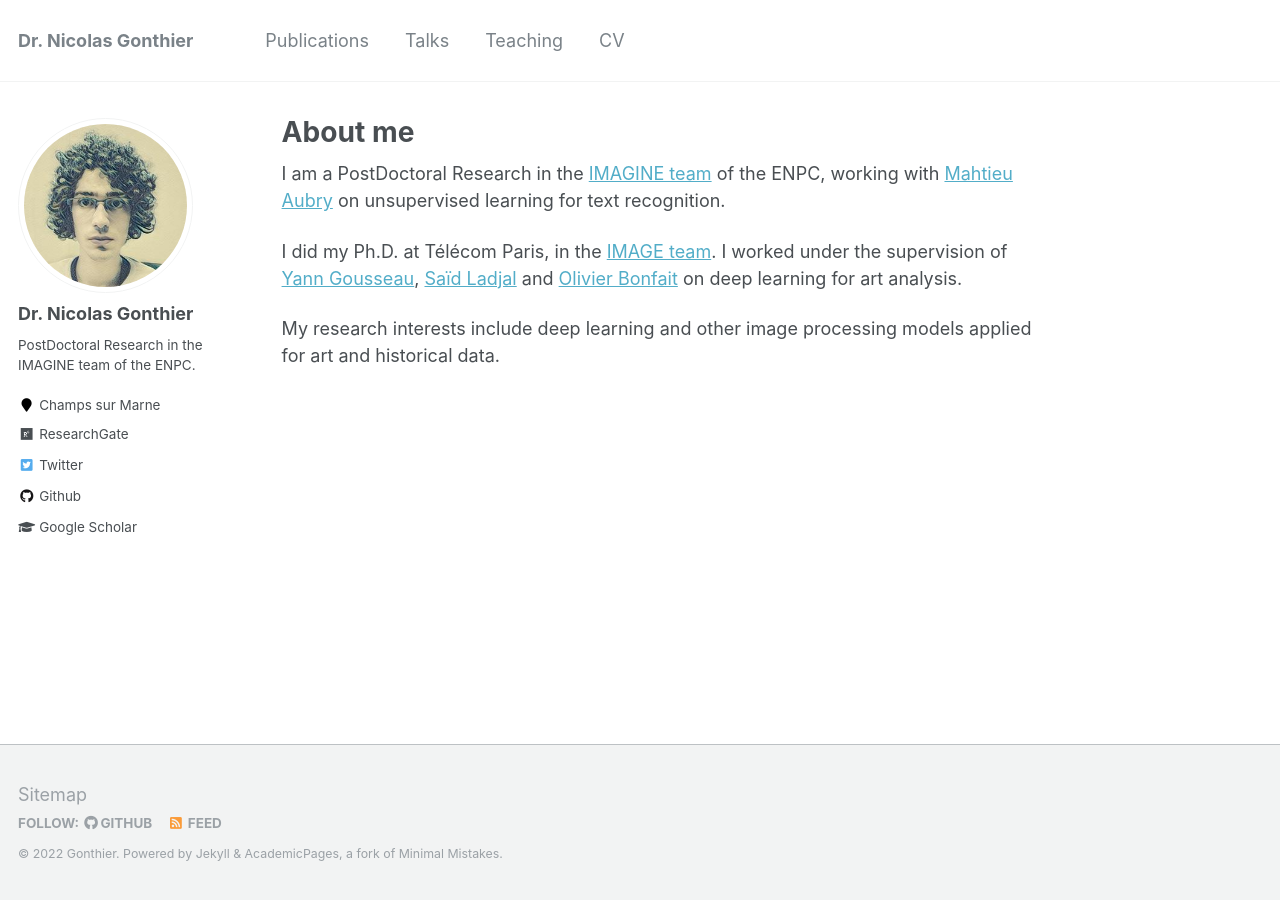
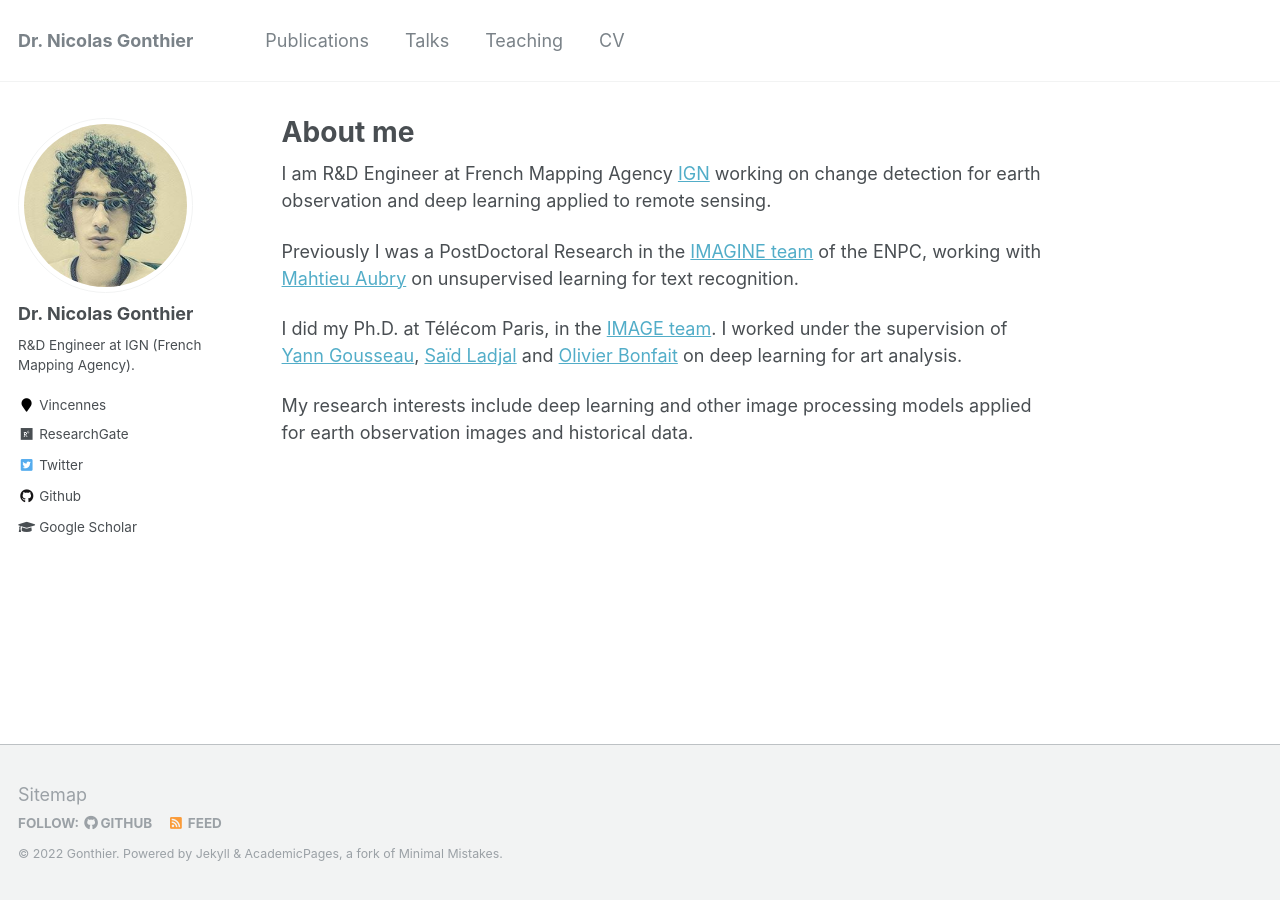
Before and after one commit to ngonthier/ngonthier.github.io, a Jekyll site: the page built from _pages/about.md, in a window 1280 px wide. Built offline with Jekyll 4.4.1, drawn with Linux system fonts in a browser that asks for light colours.

Commit message:
update front page

```diff
--- a/_config.yml
+++ b/_config.yml
@@ -10,7 +10,7 @@ locale                   : "en-US"
 title                    : "Dr. Nicolas Gonthier"
 title_separator          : "-"
 name                     : &name "Gonthier"
-description              : &description "I am a PostDoctoral Research in the IMAGINE team of the ENPC."
+description              : &description "I am a R&D Engineer at IGN (French Mapping Agency)."
 url                      : https://ngonthier.github.io # the base hostname & protocol for your site e.g. "https://mmistakes.github.io"
 baseurl                  : "" # the subpath of your site, e.g. "/blog"
 repository               : "ngonthier/ngonthier.github.io"
@@ -82,8 +82,8 @@ analytics:
 author:
   name             : "Dr. Nicolas Gonthier"
   avatar           : "avatar.jpg"
-  bio              : "PostDoctoral Research in the IMAGINE team of the ENPC."
-  location         : "Champs sur Marne"
+  bio              : "R&D Engineer at IGN (French Mapping Agency)."
+  location         : "Vincennes"
   employer         :
   pubmed           :
   googlescholar    : "https://scholar.google.fr/citations?user=y6a-lk0AAAAJ&hl=fr&authuser=1"
--- a/_pages/about.md
+++ b/_pages/about.md
@@ -8,8 +8,10 @@ redirect_from:
   - /about.html
 ---
 
-I am a PostDoctoral Research in the [IMAGINE team](https://imagine-lab.enpc.fr/) of the ENPC, working with [Mahtieu Aubry](https://imagine.enpc.fr/~aubrym/) on unsupervised learning for text recognition.
+I am R&D Engineer at French Mapping Agency [IGN](https://www.ign.fr/) working on change detection for earth observation and deep learning applied to remote sensing.
+
+Previously I was a PostDoctoral Research in the [IMAGINE team](https://imagine-lab.enpc.fr/) of the ENPC, working with [Mahtieu Aubry](https://imagine.enpc.fr/~aubrym/) on unsupervised learning for text recognition.
 
 I did my Ph.D. at Télécom Paris, in the [IMAGE team](https://www.telecom-paris.fr/fr/recherche/laboratoires/laboratoire-traitement-et-communication-de-linformation-ltci/les-equipes-de-recherche/image-modelisation-analyse-geometrie-synthese-images/personnes). I worked under the supervision of [Yann Gousseau](https://gousseau.wp.imt.fr/), [Saïd Ladjal](https://perso.telecom-paristech.fr/ladjal/) and [Olivier Bonfait](http://tristan.u-bourgogne.fr/CGC/chercheurs/Bonfait/Olivier_Bonfait.html) on deep learning for art analysis.
 
-My research interests include deep learning and other image processing models applied for art and historical data.
+My research interests include deep learning and other image processing models applied for earth observation images and historical data.
```
